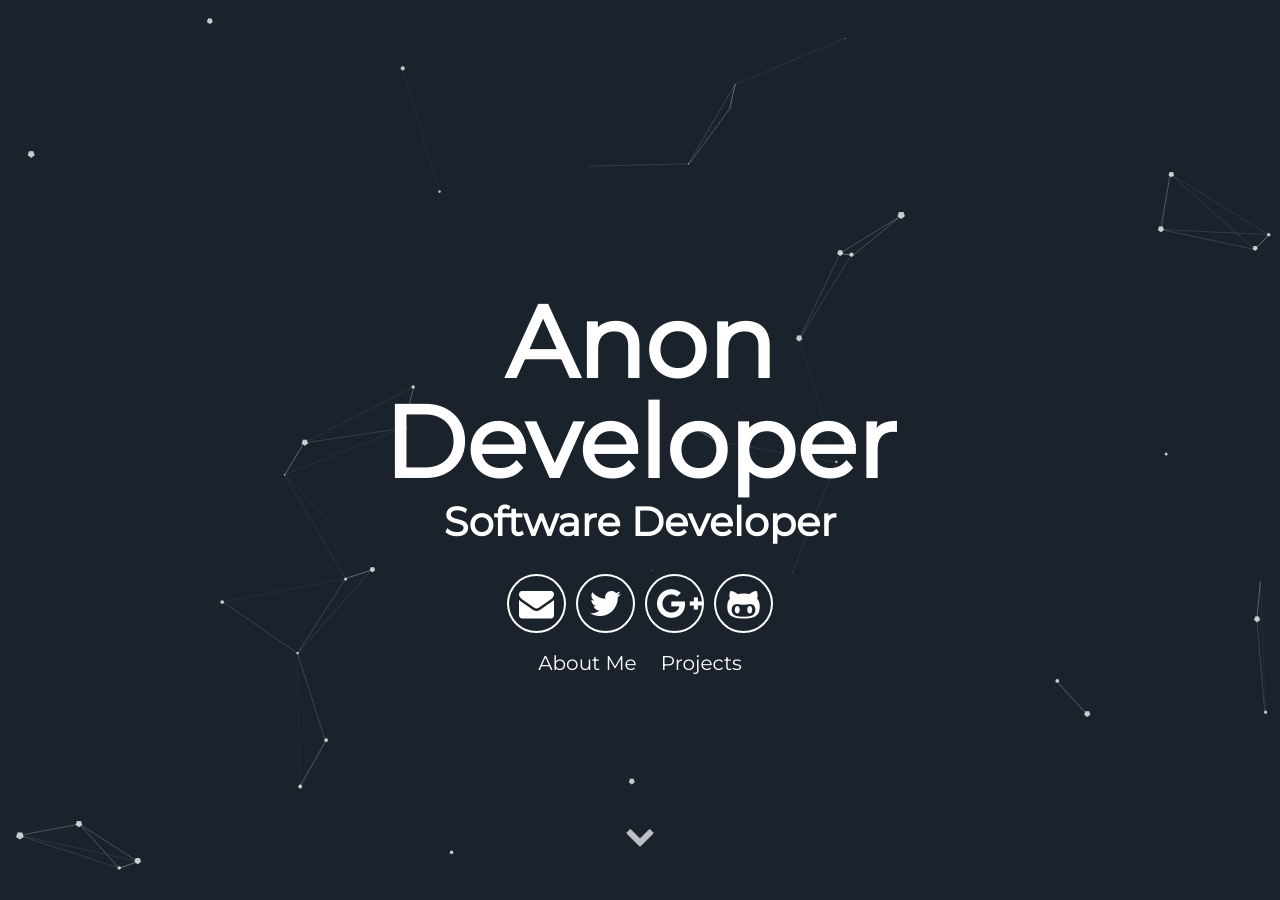
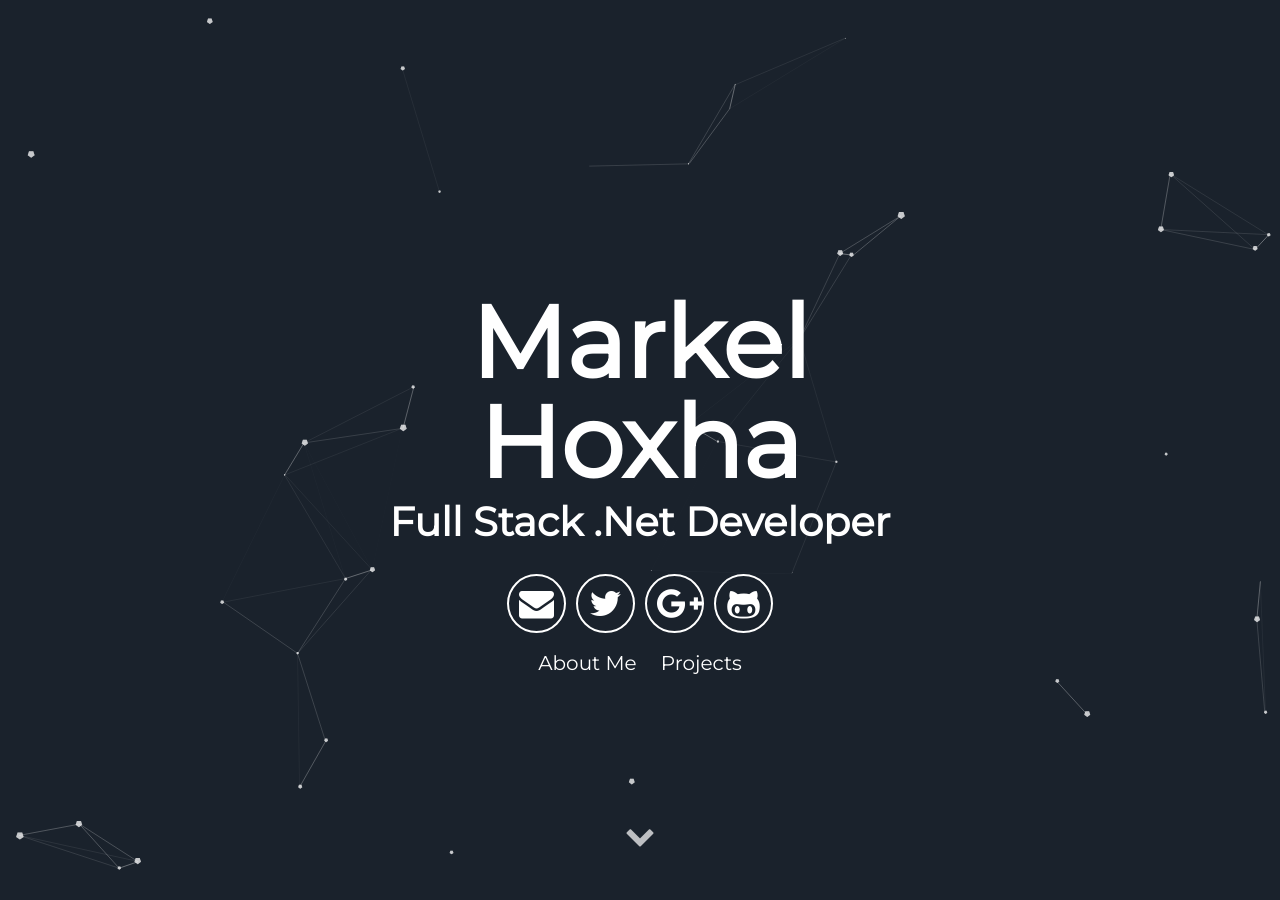
Before and after one commit to MarkelHoxha1/markel.github.io, a Jekyll site: the page built from index.html, in a window 1280 px wide and 900 px high. Built offline with Jekyll 4.4.1, drawn with Linux system fonts in a browser that asks for light colours; some of the changed text lies outside the part shown.

Commit message:
Changed Name.

```diff
--- a/_config.yml
+++ b/_config.yml
@@ -5,12 +5,12 @@ description: A blog about lorem ipsum dolor sit amet
 # url: "localhost:3000" # the base hostname & protocol for your site e.g. http://willianjusten.com.br
 
 # User settings
-username: Anon Developer
+username: Markel Hoxha
 user_description: Bicycle rights irony actually neutra typewriter lyft. Man bun taxidermy put a bird on it, umami yr ramps pop-up ugh bushwick chia lo-fi. Occupy bitters pour-over snackwave you probably haven't heard of them small batch. Cornhole mustache man bun letterpress echo park VHS.
-user_title: Software Developer
-email: anon@anon.com
+user_title: Full Stack .Net Developer
+email: markelhoxha5@gmail.com
 twitter_username: lorem_ipsum
-github_username:  lorem_ipsum
+github_username:  Markelhoxha1
 gplus_username:  lorem_ipsum
 
 # Google-analytics
```
